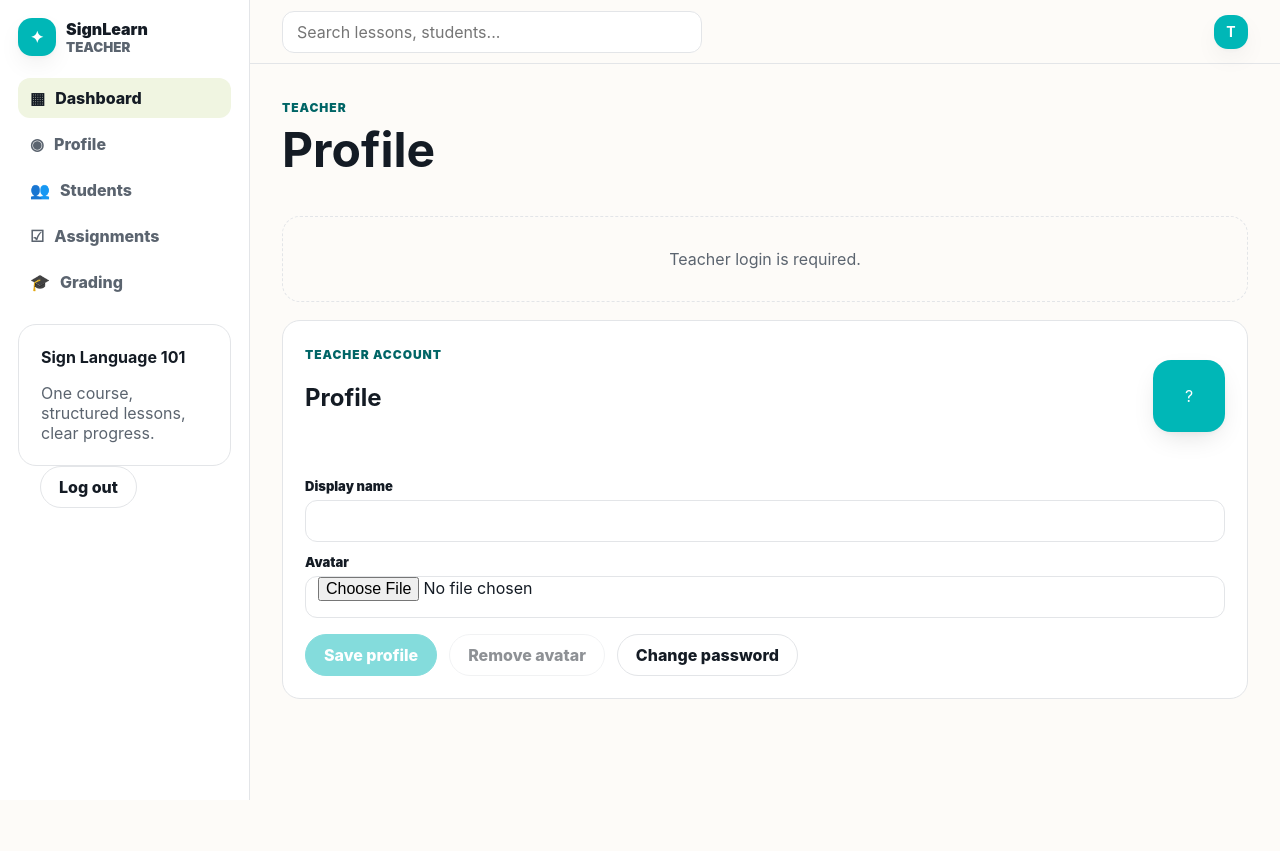
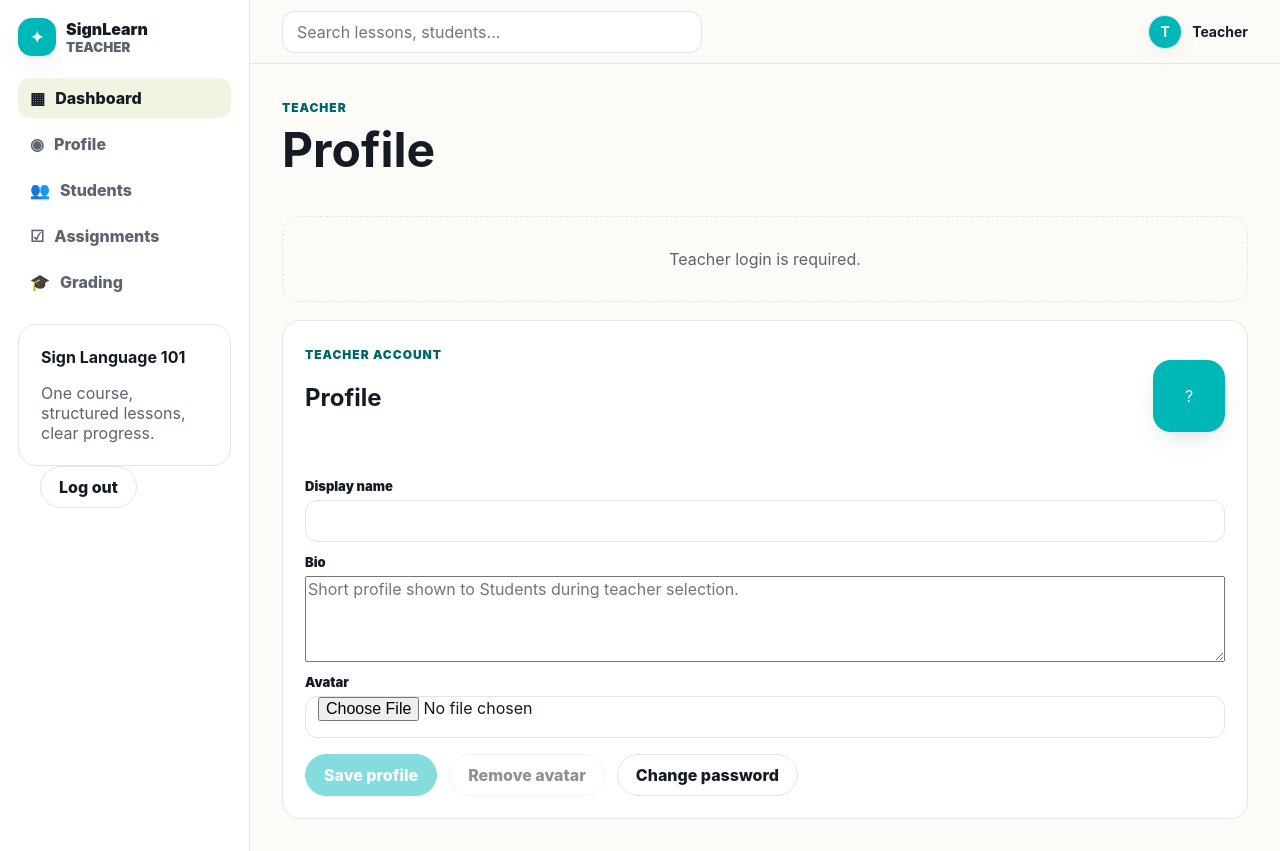
Before and after one commit to VSL-SLMS/FE_VSL, a Next.js app: page /teacher/profile in a window 1280 px wide. Before the commit the page ends 800 px from the top, so only its background shows below. Built offline with nearby package versions, Linux system fonts and the light colour scheme; no server answers.

Commit message:
feat: show staff profile names and teacher bio

```diff
--- a/src/app/components/Nav.js
+++ b/src/app/components/Nav.js
@@ -137,7 +137,6 @@ export function DashboardShell({ role, title, children }) {
         <header className="topbar">
           <input className="search-box" placeholder="Search lessons, students..." />
           <div className="nav-actions">
-            {role === 'student' ? (
             <span className="profile-chip" title={displayName}>
               {avatarUrl ? (
                 <img className="profile-avatar" src={avatarUrl} alt="" />
@@ -146,9 +145,6 @@ export function DashboardShell({ role, title, children }) {
               )}
               <span className="profile-name">{displayName}</span>
             </span>
-            ) : (
-              <span className="brand-mark" style={{ width: 34, height: 34 }}>{role[0].toUpperCase()}</span>
-            )}
           </div>
         </header>
         <main className="dashboard-content">
--- a/src/app/components/ProfileForm.js
+++ b/src/app/components/ProfileForm.js
@@ -143,7 +143,8 @@ export default function ProfileForm({ role }) {
           name: form.get('name'),
           email: expectedRole === 'STUDENT' ? form.get('email') : undefined,
           avatarUrl,
-          dateOfBirth: expectedRole === 'STUDENT' ? form.get('dateOfBirth') : undefined
+          dateOfBirth: expectedRole === 'STUDENT' ? form.get('dateOfBirth') : undefined,
+          bio: expectedRole === 'TEACHER' ? form.get('bio') : undefined
         })
       });
 
@@ -253,6 +254,18 @@ export default function ProfileForm({ role }) {
               </div>
             </>
           )}
+          {expectedRole === 'TEACHER' && (
+            <div className="field" style={{ gridColumn: '1 / -1' }}>
+              <label>Bio</label>
+              <textarea
+                name="bio"
+                rows="4"
+                maxLength="1000"
+                defaultValue={currentUser?.bio || ''}
+                placeholder="Short profile shown to Students during teacher selection."
+              />
+            </div>
+          )}
           <div className="field">
             <label>Avatar</label>
             <input
```
Lines whose indentation alone changed are shown as unchanged.
